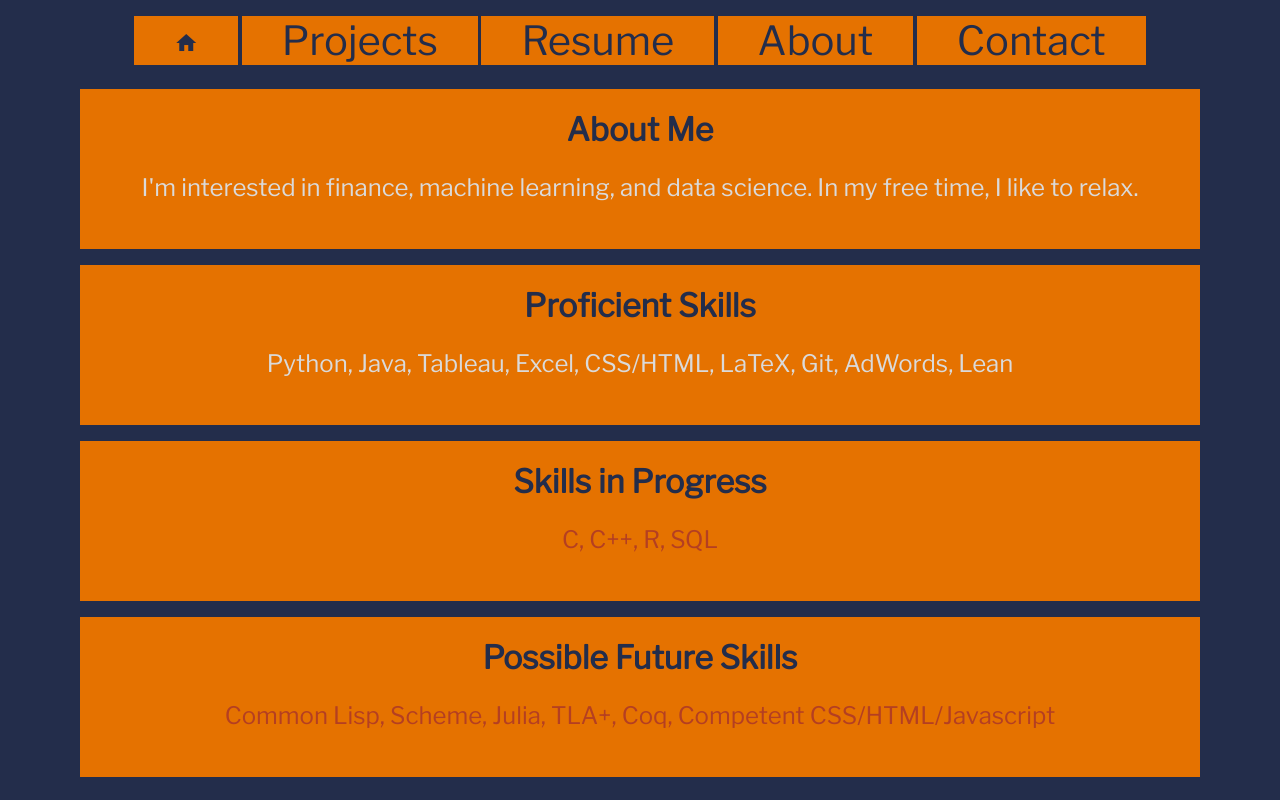
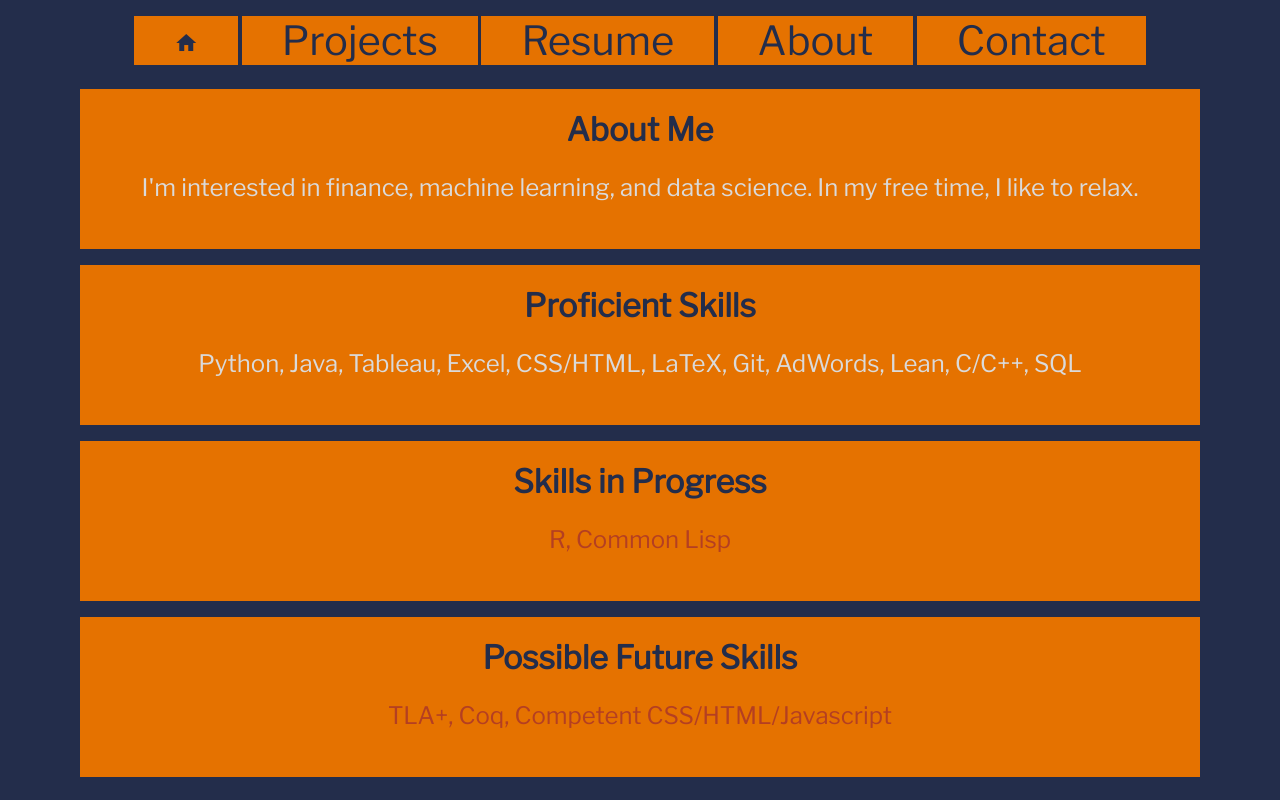
Before and after one commit to xivh/xivh.github.io, a plain HTML site: page 🗿.html in a window 1280 px wide. Drawn offline with nearby package versions, Linux system fonts and the light colour scheme.

Commit message:
update skills

```diff
--- a/🗿.html
+++ b/🗿.html
@@ -33,15 +33,15 @@
     </div>
   <div class="div-about">
     <h1>Proficient Skills</h1>
-    <p>Python, Java, Tableau, Excel, CSS/HTML, LaTeX, Git, AdWords, Lean</p>
+    <p>Python, Java, Tableau, Excel, CSS/HTML, LaTeX, Git, AdWords, Lean, C/C++, SQL</p>
   </div>
   <div class="div-about">
     <h1>Skills in Progress</h1>
-    <p class="upcoming">C, C++, R, SQL</p>
+    <p class="upcoming">R, Common Lisp</p>
   </div>
   <div class="div-about">
     <h1>Possible Future Skills</h1>
-    <p class="upcoming">Common Lisp, Scheme, Julia, TLA+, Coq, Competent CSS/HTML/Javascript</p>
+    <p class="upcoming">TLA+, Coq, Competent CSS/HTML/Javascript</p>
   </div>
 </body>
 </html>
```
Also changed, not shown: 🏠.html (+1 -1 lines).
